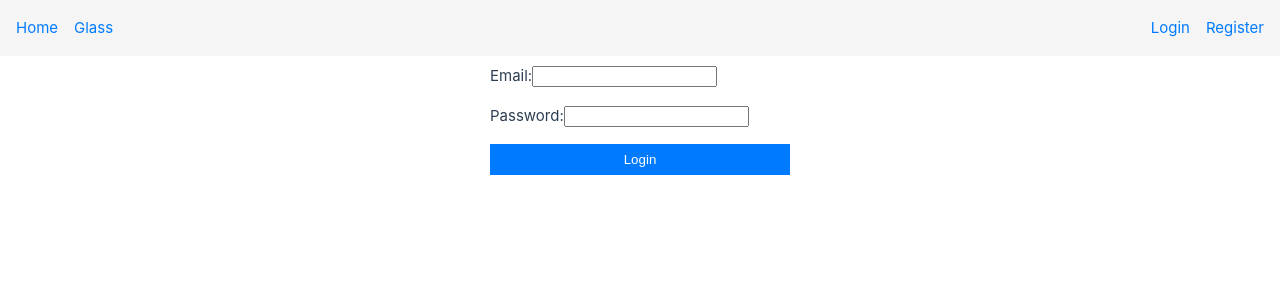
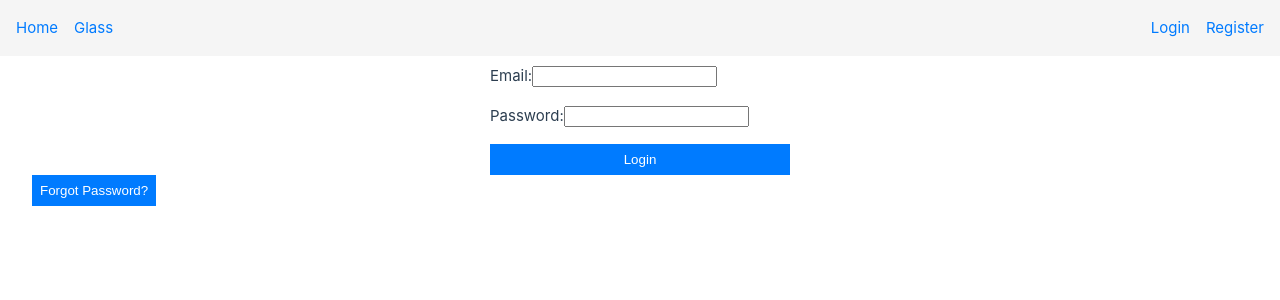
Before and after one commit to qfranklin/vue, a Vue app: page /login in a window 1280 px wide. Shown: the top 300 px of the page. Built offline with nearby package versions, Linux system fonts and the light colour scheme; what chartjs-chart-financial, vue3-touch-events would draw is missing.

Commit message:
added forgot password link

```diff
--- a/src/views/LoginPage.vue
+++ b/src/views/LoginPage.vue
@@ -1,5 +1,6 @@
 <!-- src/views/Login.vue -->
 <template>
+  <div>
     <form @submit.prevent="handleLogin">
       <div>
         <label for="email">Email:</label>
@@ -11,7 +12,10 @@
       </div>
       <button type="submit">Login</button>
     </form>
+    <button @click="handlePasswordReset">Forgot Password?</button>
     <p v-if="errorMessage">{{ errorMessage }}</p>
+    <p v-if="successMessage">{{ successMessage }}</p>
+  </div>
 </template>
 
 <script lang="ts">
@@ -26,6 +30,7 @@ export default defineComponent({
     const email = ref('')
     const password = ref('')
     const errorMessage = ref('')
+    const successMessage = ref('')
     const router = useRouter()
     const userStore = useUserStore()
 
@@ -45,11 +50,30 @@ export default defineComponent({
       }
     }
 
+    const handlePasswordReset = async () => {
+      try {
+        const response = await axios.post('/api/password/email', {
+          email: email.value
+        })
+        if (response.status === 200) {
+          successMessage.value = 'Password reset email sent. Please check your inbox.'
+          errorMessage.value = ''
+        } else {
+          throw new Error('Failed to send password reset email.')
+        }
+      } catch (error) {
+        errorMessage.value = (error as Error).message
+        successMessage.value = ''
+      }
+    }
+
     return {
       email,
       password,
       errorMessage,
-      handleLogin
+      successMessage,
+      handleLogin,
+      handlePasswordReset
     }
   }
 })
@@ -74,4 +98,16 @@ button {
   border: none;
   cursor: pointer;
 }
+
+button:hover {
+  background-color: #0056b3;
+}
+
+.success-message {
+  color: green;
+}
+
+.error-message {
+  color: red;
+}
 </style>
```
Lines whose indentation alone changed are shown as unchanged.
